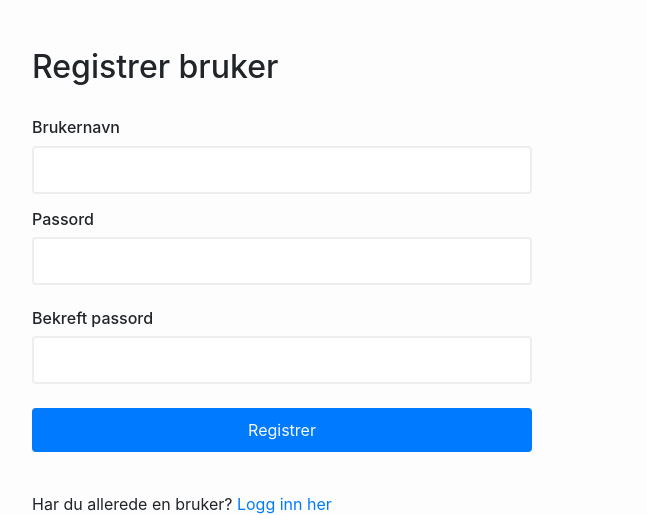
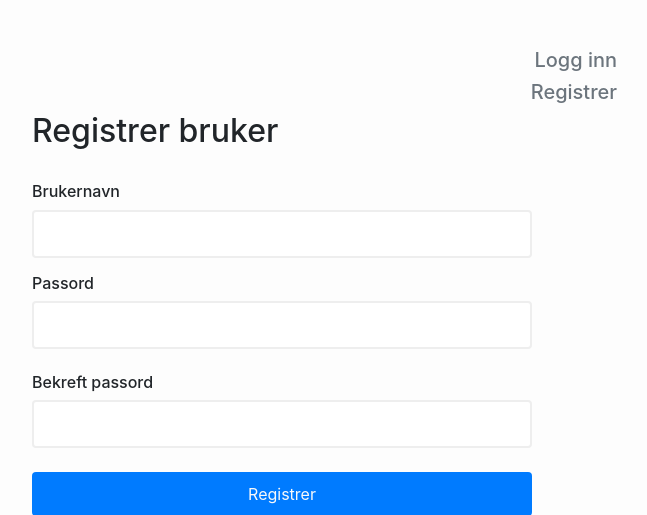
Before and after one commit to Mathiazom/optoLibro, a Flask app: page /register in a window 1280 px wide. Shown: the top 515 px of the page, without its empty margins (358-1005 px from the left). Run offline with Flask 2, Linux system fonts and the light colour scheme; parts of the project's set-up code (start-up, migrations or seed data) failed here and were passed over.

Commit message:
🕵️‍♂️ Defined nav module

```diff
--- a/templates/base.html
+++ b/templates/base.html
@@ -6,6 +6,10 @@
 </head>
 
 <div class="mx-auto container m-5" style="max-width:700px;">
+
+{% include 'nav.html' %}
+
 {% block content %}
 {% endblock content %}
+
 </div>
--- /dev/null
+++ b/templates/nav.html
@@ -0,0 +1,17 @@
+<div class="row">
+  <div class="col text-right">
+    {% if current_user.is_authenticated %}
+      <h5>
+        <span class="mr-3">
+          {% if current_user.super %}<a href="/admin">{% endif %}
+          {{current_user.username}}
+          {% if current_user.super %}</a>{% endif %}
+        </span>
+        <a href="/logout" class="text-secondary">Logg ut</a>
+      </h5>
+    {% else %}
+      <h5><a href="/login" class="text-secondary">Logg inn</a></h5>
+      <h5><a href="/register" class="text-secondary">Registrer</a></h5>
+    {% endif %}
+  </div>
+</div>
```
